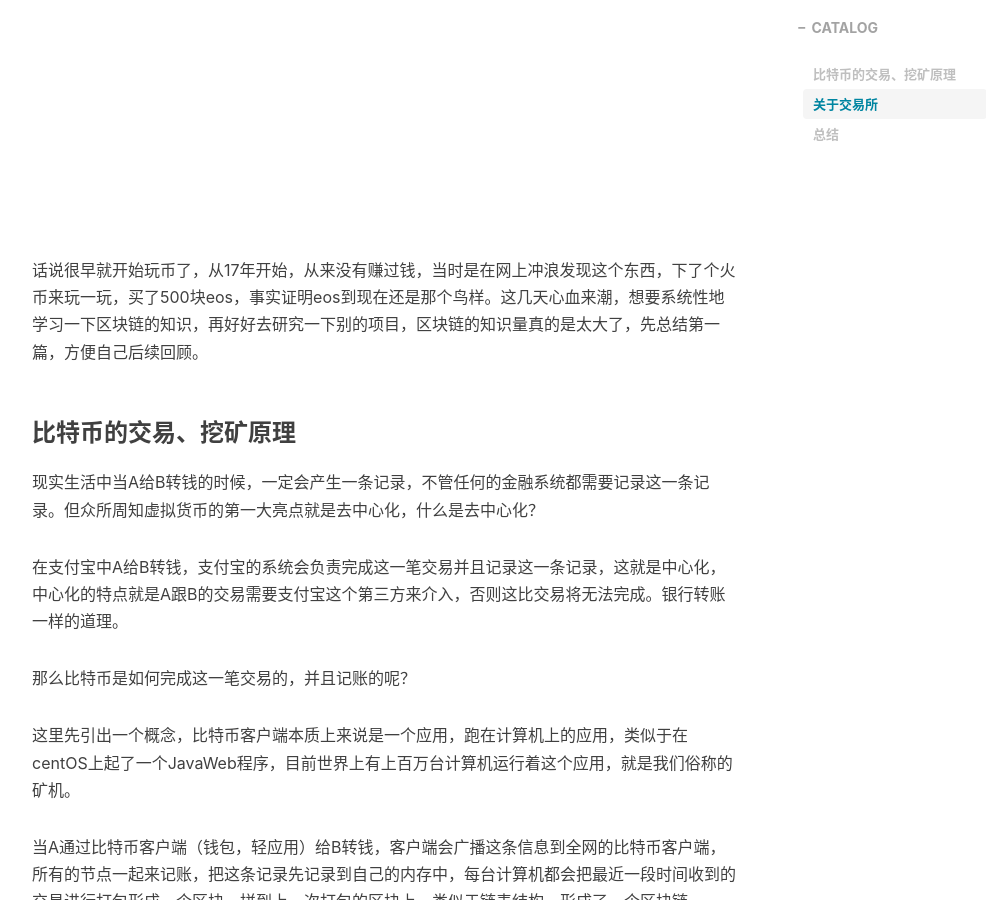
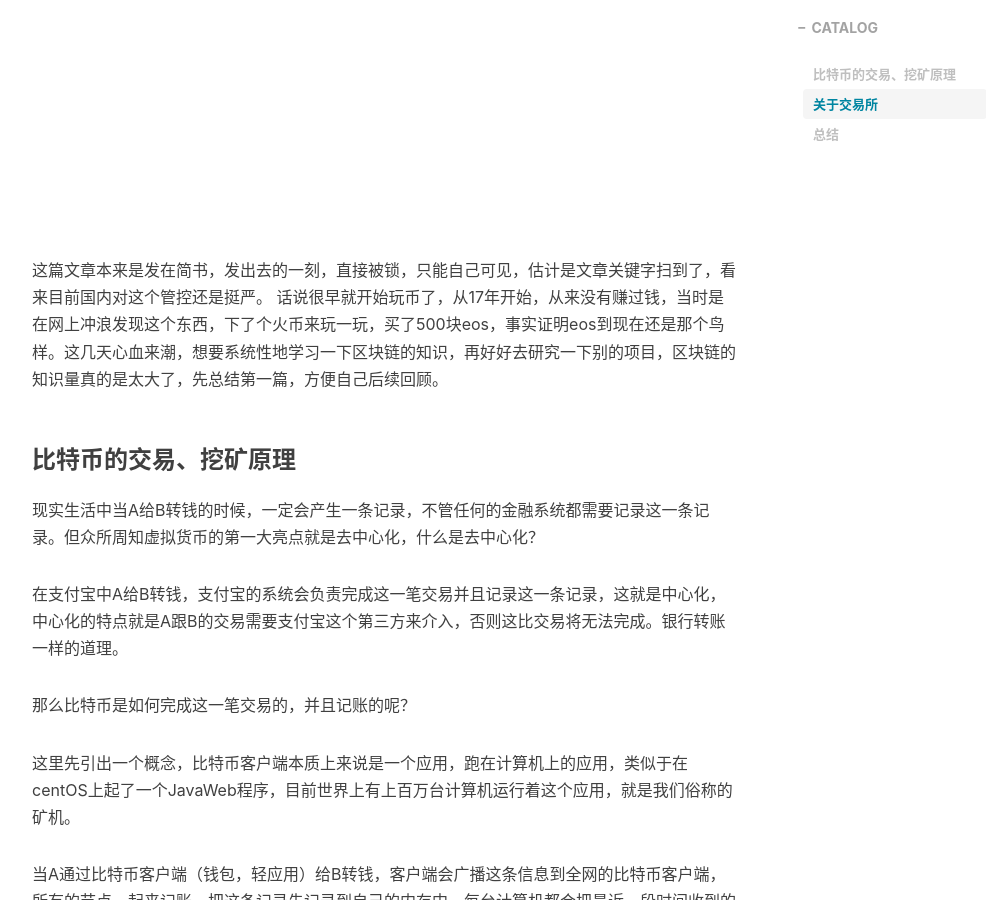
Before and after one commit to Wbqqqq/Wbqqqq.github.io, a Jekyll site: the page built from _posts/2021-11-11-浅谈区块链（一）.md, in a window 1280 px wide and 900 px high, scrolled down 393 px. Shown: the whole window, without its empty margins (233-1219 px from the left). Built offline with Jekyll 4.4.1, drawn with Linux system fonts in a browser that asks for light colours; nearby versions of some CDN libraries; comment, search, counter and statistics services are not loaded.

Commit message:
bug fixed

```diff
--- a/_posts/2021-11-11-浅谈区块链（一）.md
+++ b/_posts/2021-11-11-浅谈区块链（一）.md
@@ -9,7 +9,7 @@ tags:
   - Blockchain
 ---
 
-
+这篇文章本来是发在简书，发出去的一刻，直接被锁，只能自己可见，估计是文章关键字扫到了，看来目前国内对这个管控还是挺严。
 话说很早就开始玩币了，从17年开始，从来没有赚过钱，当时是在网上冲浪发现这个东西，下了个火币来玩一玩，买了500块eos，事实证明eos到现在还是那个鸟样。这几天心血来潮，想要系统性地学习一下区块链的知识，再好好去研究一下别的项目，区块链的知识量真的是太大了，先总结第一篇，方便自己后续回顾。
 
 
```
Also changed, not shown: 2 other files.
